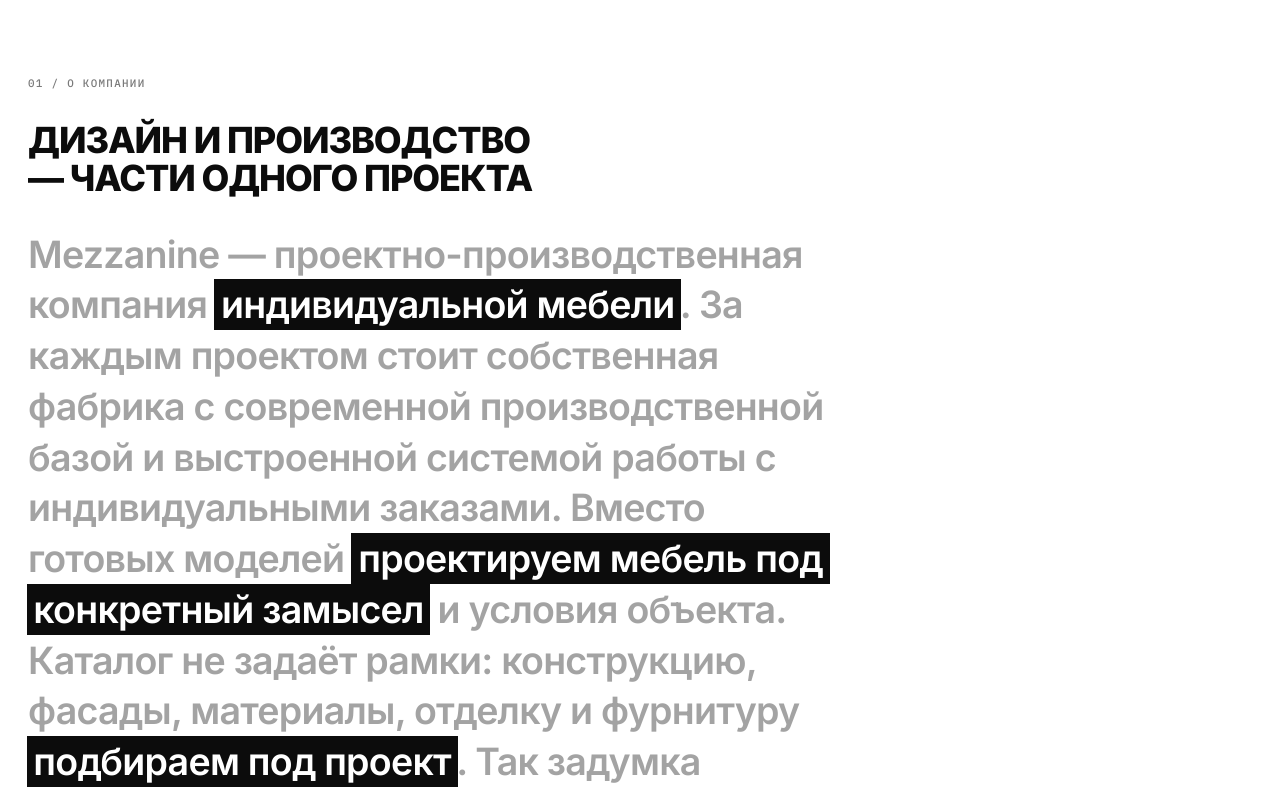
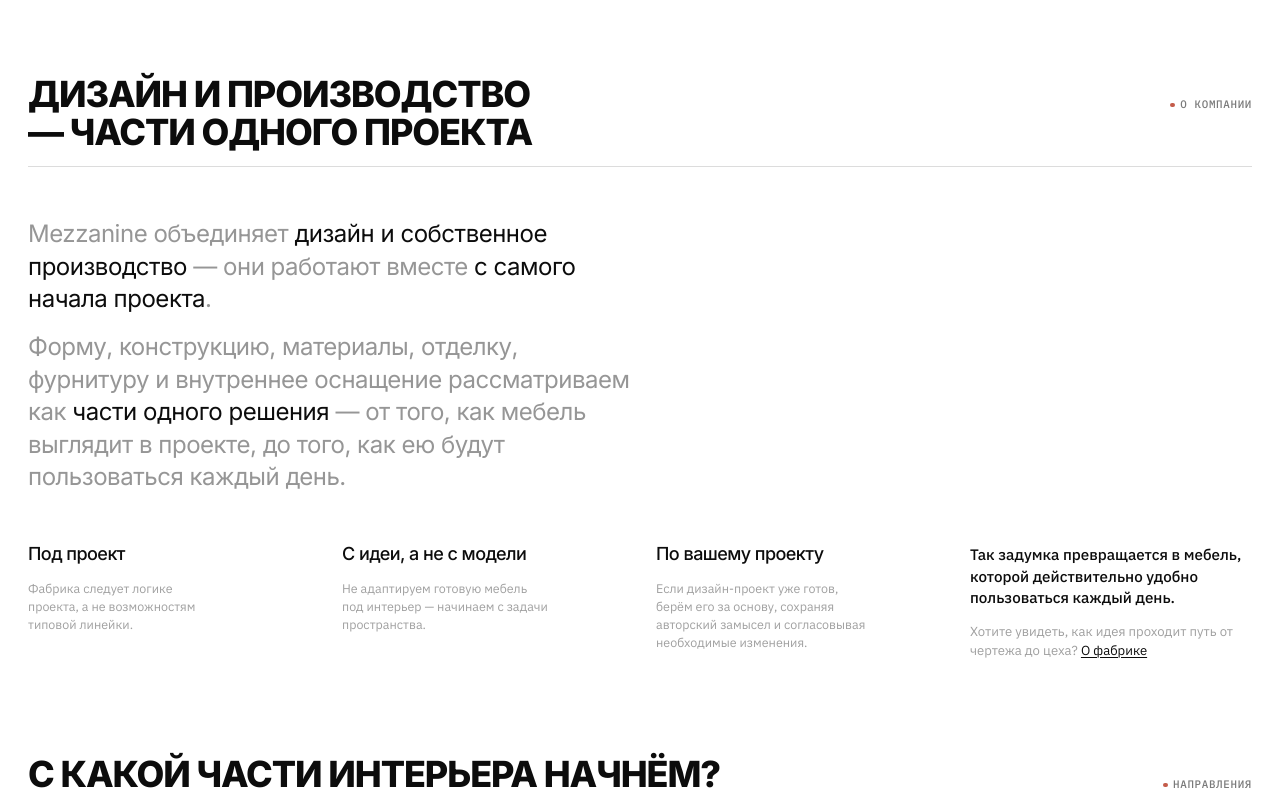
Before and after one commit to andrey-zinoviev-dev/furniture-mezzanine, a Next.js app: page / in a window 1280 px wide. Shown: the part 820-1615 px from the top of the page. Built offline with nearby package versions, Linux system fonts and the light colour scheme.

Commit message:
updated about section

```diff
--- a/src/components/home/about-section.module.css
+++ b/src/components/home/about-section.module.css
@@ -1,21 +1,24 @@
-/* «О нас» — крупный типографический абзац, светлый фон */
+/*
+  «О нас»:
+  — шапка: title + eyebrow;
+  — подпись слева на ~½ контейнера, 24px;
+  — маленькие подписи внизу контейнера на всю ширину (без внешней сетки).
+*/
+
 .section {
+  padding-block: 0;
+  min-width: 0;
+  display: flex;
+  flex-direction: column;
+  gap: var(--section-body-gap);
+}
+
+.head {
   display: flex;
   flex-direction: column;
   align-items: flex-start;
-  gap: clamp(1.25rem, 3vw, 2rem);
-  padding-block: 0;
-  min-width: 0;
-}
-
-.index {
-  margin: 0;
-  font-family: var(--font-mono);
-  font-size: 0.68rem;
-  font-weight: 500;
-  letter-spacing: 0.12em;
-  text-transform: uppercase;
-  color: var(--muted);
+  gap: 1rem;
+  width: 100%;
 }
 
 .title {
@@ -31,25 +34,106 @@
 }
 
 .body {
+  width: 100%;
+  max-width: 50%;
+  display: flex;
+  flex-direction: column;
+  gap: 1em;
+}
+
+.paragraph {
   margin: 0;
-  max-width: 52rem;
   font-family: var(--font-h2);
-  font-size: clamp(1.35rem, 3.2vw, 2.35rem);
-  font-weight: 600;
+  font-size: 24px;
+  font-weight: 400;
   letter-spacing: -0.02em;
   line-height: 1.35;
-  color: color-mix(in srgb, var(--foreground) 38%, transparent);
+  color: #969696;
   text-wrap: pretty;
 }
 
-.mark {
-  color: var(--background);
-  background: var(--foreground);
-  box-decoration-break: clone;
-  -webkit-box-decoration-break: clone;
-  padding: 0.08em 0.18em;
-  margin-inline: -0.04em;
-  font-style: normal;
+.emphasis {
+  color: var(--foreground);
+}
+
+.footer {
+  display: grid;
+  grid-template-columns: repeat(4, minmax(0, 1fr));
+  column-gap: clamp(1.25rem, 2.5vw, 2rem);
+  row-gap: clamp(1.75rem, 3vw, 2.5rem);
+  align-items: start;
+  width: 100%;
+  margin-top: auto;
+  min-width: 0;
+}
+
+.point,
+.aside {
+  display: flex;
+  flex-direction: column;
+  gap: 0.85rem;
+  min-width: 0;
+}
+
+.pointTitle {
+  margin: 0;
+  font-family: var(--font-h2);
+  font-size: 18px;
+  font-weight: 500;
+  letter-spacing: -0.03em;
+  line-height: 1.15;
+  color: var(--foreground);
+  text-wrap: balance;
+}
+
+.pointBody {
+  margin: 0;
+  max-width: 28ch;
+  font-size: 0.78rem;
+  font-weight: 400;
+  line-height: 1.45;
+  color: #a0a0a0;
+  text-wrap: pretty;
+}
+
+.asideLead {
+  margin: 0;
+  font-size: 0.95rem;
+  font-weight: 500;
+  line-height: 1.4;
+  color: var(--foreground);
+}
+
+.asideInvite {
+  margin: 0;
+  font-size: 0.82rem;
+  font-weight: 400;
+  line-height: 1.45;
+  color: #a0a0a0;
+}
+
+.asideLink {
+  color: var(--foreground);
+  text-decoration: underline;
+  text-underline-offset: 0.18em;
+  text-decoration-thickness: 1px;
+  transition: color 160ms ease;
+}
+
+.asideLink:hover,
+.asideLink:focus-visible {
+  color: var(--muted-strong);
+  outline: none;
+}
+
+@media (max-width: 1022px) {
+  .body {
+    max-width: 34rem;
+  }
+
+  .footer {
+    grid-template-columns: 1fr 1fr;
+  }
 }
 
 @media (max-width: 640px) {
@@ -57,8 +141,15 @@
     font-size: clamp(1.5rem, 7vw, 2rem);
   }
 
+  .paragraph {
+    font-size: clamp(1.1rem, 4.5vw, 1.5rem);
+  }
+
   .body {
-    font-size: clamp(1.2rem, 5.5vw, 1.55rem);
-    line-height: 1.4;
+    max-width: none;
+  }
+
+  .footer {
+    grid-template-columns: 1fr;
   }
 }
--- a/src/components/home/about-section.tsx
+++ b/src/components/home/about-section.tsx
@@ -1,30 +1,61 @@
+import Link from "next/link";
+import { SectionEyebrow } from "@/components/section-eyebrow";
+import headStyles from "@/components/section-head.module.css";
 import { aboutSection } from "@/lib/home-content";
+import { siteRoutes } from "@/lib/routes";
 import styles from "./about-section.module.css";
 
 /**
- * «О нас»: крупный серый абзац (как у Mugen) на светлом фоне;
- * ключевые фразы — белым на чёрной плашке.
+ * «О нас»: шапка как у остальных секций;
+ * подпись слева на ~½ контейнера (24px);
+ * маленькие подписи + aside — в нижней части контейнера, без внешней сетки.
  */
 export function AboutSection() {
   return (
     <section className={styles.section} aria-labelledby="about">
-      <p className={styles.index} aria-hidden="true">
-        {aboutSection.index} / О компании
-      </p>
+      <header className={styles.head}>
+        <div className={headStyles.top}>
           <h2 id="about" className={styles.title}>
             {aboutSection.title}
           </h2>
-      <p className={styles.body}>
-        {aboutSection.body.map((part, i) =>
+          <SectionEyebrow>{aboutSection.eyebrow}</SectionEyebrow>
+        </div>
+      </header>
+
+      <div className={styles.body}>
+        {aboutSection.body.map((paragraph, pi) => (
+          <p key={pi} className={styles.paragraph}>
+            {paragraph.map((part, i) =>
               part.mark ? (
-            <mark key={i} className={styles.mark}>
+                <span key={i} className={styles.emphasis}>
                   {part.text}
-            </mark>
+                </span>
               ) : (
                 <span key={i}>{part.text}</span>
               ),
             )}
           </p>
+        ))}
+      </div>
+
+      <div className={styles.footer}>
+        {aboutSection.points.map((point) => (
+          <div key={point.title} className={styles.point}>
+            <p className={styles.pointTitle}>{point.title}</p>
+            <p className={styles.pointBody}>{point.body}</p>
+          </div>
+        ))}
+
+        <div className={styles.aside}>
+          <p className={styles.asideLead}>{aboutSection.aside.lead}</p>
+          <p className={styles.asideInvite}>
+            {aboutSection.aside.invite}{" "}
+            <Link href={siteRoutes.about.href} className={styles.asideLink}>
+              {aboutSection.aside.linkLabel}
+            </Link>
+          </p>
+        </div>
+      </div>
     </section>
   );
 }
--- a/src/lib/home-content.ts
+++ b/src/lib/home-content.ts
@@ -48,33 +48,60 @@
 /** Индекс категорий для блока «Что производим». */
 export const productionIndex = categoryNavigator;
 
+/** Сегмент крупной подписи: mark = чёрный акцент. */
+type AboutBodyPart = {
+  text: string;
+  mark?: boolean;
+};
+
+/** Абзацы подписи — отдельная константа, чтобы `mark?` не съел `as const`. */
+const aboutBody: AboutBodyPart[][] = [
+  [
+    { text: "Mezzanine объединяет " },
+    { text: "дизайн и собственное производство", mark: true },
+    { text: " — они работают вместе " },
+    { text: "с самого начала проекта", mark: true },
+    { text: "." },
+  ],
+  [
+    {
+      text: "Форму, конструкцию, материалы, отделку, фурнитуру и внутреннее оснащение рассматриваем как ",
+    },
+    { text: "части одного решения", mark: true },
+    {
+      text: " — от того, как мебель выглядит в проекте, до того, как ею будут пользоваться каждый день.",
+    },
+  ],
+];
+
 /**
  * Секция «О нас» на главной.
- * `body` — сегменты крупного текста: обычный = серый, mark = чёрная плашка.
+ * `body` — подпись на левую половину (24px): mark = чёрный, остальное = серый.
+ * `points` — маленькие блоки в нижнем ряду.
+ * `aside` — замыкающий блок того же ряда + ссылка на /about.
  */
 export const aboutSection = {
-  index: "01",
   title: "Дизайн и производство — части одного проекта",
-  body: [
-    { text: "Mezzanine — проектно-производственная компания " },
-    { text: "индивидуальной мебели", mark: true },
+  eyebrow: "О компании",
+  body: aboutBody,
+  points: [
     {
-      text: ". За каждым проектом стоит собственная фабрика с современной производственной базой и выстроенной системой работы с индивидуальными заказами. Вместо готовых моделей ",
+      title: "Под проект",
+      body: "Фабрика следует логике проекта, а не возможностям типовой линейки.",
     },
-    { text: "проектируем мебель под конкретный замысел", mark: true },
     {
-      text: " и условия объекта. Каталог не задаёт рамки: конструкцию, фасады, материалы, отделку и фурнитуру ",
+      title: "С идеи, а не с модели",
+      body: "Не адаптируем готовую мебель под интерьер — начинаем с задачи пространства.",
     },
-    { text: "подбираем под проект", mark: true },
     {
-      text: ". Так задумка превращается в мебель, которой действительно удобно пользоваться каждый день. Есть идея, которую хочется увидеть в своём интерьере? ",
+      title: "По вашему проекту",
+      body: "Если дизайн-проект уже готов, берём его за основу, сохраняя авторский замысел и согласовывая необходимые изменения.",
     },
-    { text: "Покажите её нам", mark: true },
-    { text: "." },
   ],
-  image: {
-    src: "/covers/proj-studio-a.jpg",
-    credit: "Производство / Цех",
+  aside: {
+    lead: "Так задумка превращается в мебель, которой действительно удобно пользоваться каждый день.",
+    invite: "Хотите увидеть, как идея проходит путь от чертежа до цеха?",
+    linkLabel: "О фабрике",
   },
 } as const;
 
```
Lines whose indentation alone changed are shown as unchanged.
